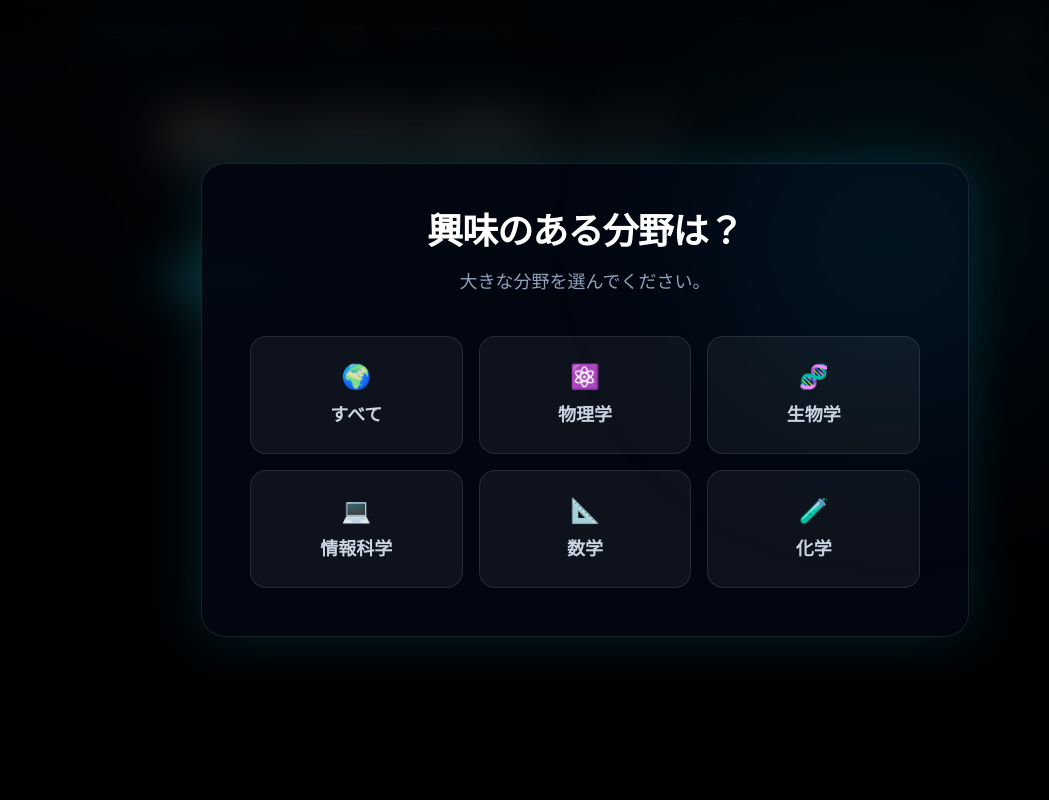
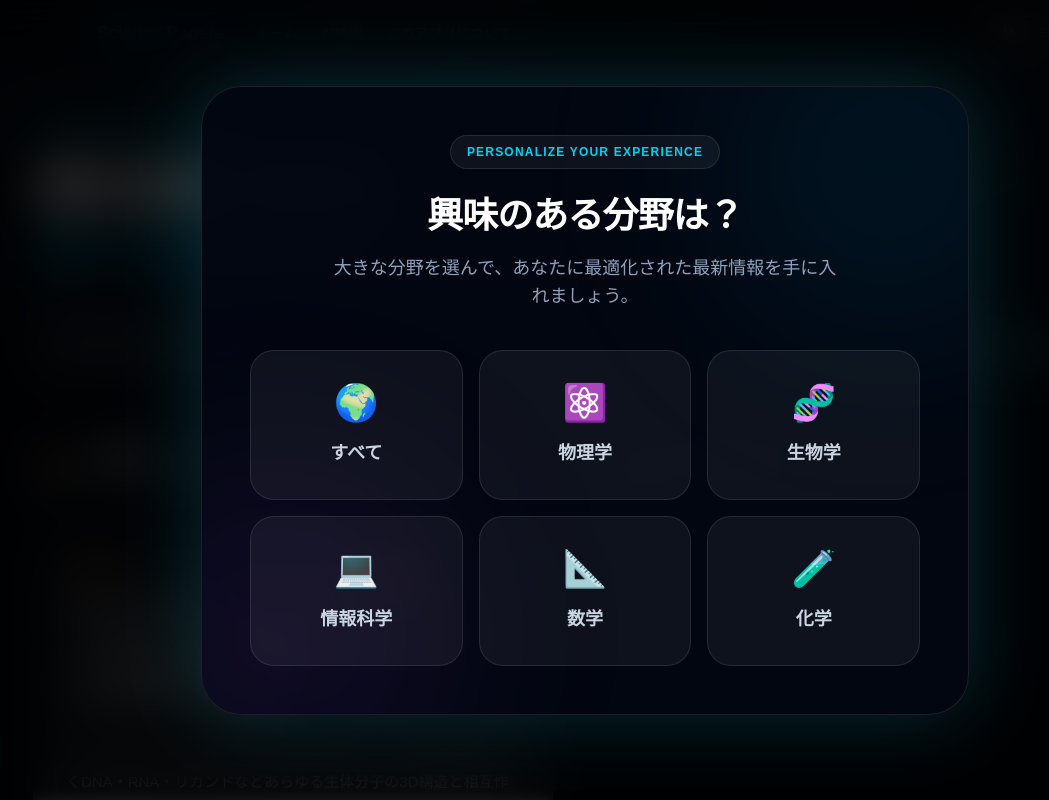
Before and after one commit to Saola103/science-app, a Next.js app: page / in a window 1280 px wide. Shown: the top 800 px of the page, without its empty margins (55-1104 px from the left). Built offline with nearby package versions, Linux system fonts and the light colour scheme.

Commit message:
Final build fix

```diff
--- a/app/page.tsx
+++ b/app/page.tsx
@@ -1,6 +1,6 @@
 "use client";
 
-import { useEffect, useState } from "react";
+import { useEffect, useState, useMemo } from "react";
 import { PaperCard, type PaperCardData } from "@/components/PaperCard";
 import { NewsCard, type NewsCardData } from "@/components/NewsCard";
 import { useLanguage } from "@/components/LanguageProvider";
@@ -64,7 +64,7 @@ const CATEGORIES = [
     }
 ];
 
-const SCIENCE_NEWS: NewsCardData[] = [
+const SCIENCE_NEWS: (NewsCardData & { tags: string[] })[] = [
     {
         id: "news-1",
         title: "Google DeepMind「AlphaFold 3」を発表 — すべての生命分子の構造・相互作用を高精度に予測可能に",
@@ -73,6 +73,7 @@ const SCIENCE_NEWS: NewsCardData[] = [
         published_at: "2024-05-08",
         summary_general: "Google DeepMindが開発したAlphaFold 3は、タンパク質だけでなくDNA・RNA・リガンドなどあらゆる生体分子の3D構造と相互作用を高精度に予測できるAIモデル。創薬や生命科学研究に革命をもたらすと期待されている。",
         summary_expert: "AlphaFold 3は、拡散ベースのアーキテクチャを採用し、タンパク質、核酸、小分子、イオン、および修飾残基を含む広範な生体分子系の構造予測を可能にした。従来のAF2と比較し、タンパク質-リガンド相互作用や核酸構造の予測精度が大幅に向上しており、物理学的なポテンシャル学習とデータ駆動型アプローチを高度に融合させている。",
+        tags: ["biology", "biochem", "ai", "computer_science"]
     },
     {
         id: "news-2",
@@ -81,7 +82,8 @@ const SCIENCE_NEWS: NewsCardData[] = [
         url: "https://www.nobelprize.org/prizes/physics/2024/",
         published_at: "2024-10-08",
         summary_general: "ジョン・ホップフィールドとジェフリー・ヒントンが受賞。ホップフィールドネットワークとボルツマンマシンという、現代の深層学習の礎となった発見が評価された。物理学賞がAI研究に与えられたのは異例。",
-        summary_expert: "John Hopfieldは、物理学におけるスピン系の統計力学を応用し、連想記憶を実現するHopfieldネットワークを提唱した。一方、Geoffrey Hintonは統計物理学のエネルギーベースモデルを拡張し、多層的な特徴抽出を可能にするBoltzmannマシンを開発。これらの研究は、現在の生成AIや深層学習の数学的・概念的基盤を形成している。",
+        summary_expert: "John Hopfieldは、物理学におけるスピン系の統計力学を応用し、連想記憶を実現するHopfieldネットワークを提唱した。一方、Geoffrey Hintonは統計物理学のエネルギーベースモデルを拡張し、多層的な特徴抽出を可能にする Boltzmannマシンを開発。これらの研究は、現在の生成AIや深層学習の数学的・概念的基盤を形成している。",
+        tags: ["physics", "ai", "computer_science"]
     },
     {
         id: "news-3",
@@ -91,7 +93,28 @@ const SCIENCE_NEWS: NewsCardData[] = [
         published_at: "2024-01-30",
         summary_general: "イーロン・マスク率いるNeuralinkが、初めて人間の脳にブレイン・コンピュータ・インターフェース（BCI）チップを埋め込むことに成功。四肢麻痺の患者が思考だけでデバイスを操作できるようになることを目指す。",
         summary_expert: "Neuralinkの「N1」インプラントは、1024個の電極を持つ極薄のリード線を運動野に埋め込み、ニューロンのスパイク電位をリアルタイムでデジタル信号に変換する。低消費電力のカスタムASICによるオンチップ処理と無線充電・通信を実現しており、高帯域幅の双方向脳コンピュータインターフェースとしての臨床的有効性が注目されている。",
+        tags: ["neuroscience", "biology", "hci"]
     },
+    {
+        id: "news-4",
+        title: "Google、量子コンピュータチップ「Willow」を発表 — エラー訂正で飛躍的性能向上",
+        source: "Google Research",
+        url: "https://blog.google/technology/research/google-willow-quantum-chip/",
+        published_at: "2024-12-09",
+        summary_general: "Googleの最新量子チップ「Willow」は、量子ビット数を増やすほどエラー率が下がるという量子誤り訂正のブレイクスルーを達成。従来のスーパーコンピュータで10の25乗年かかる計算を5分未満で実行できる。",
+        summary_expert: "GoogleのWillowチップは、サーフェスコードを用いた量子誤り訂正において、システムのサイズ拡大（スケーリング）に伴いエラー抑制能力が向上することを示す限界閾値を超えた。これにより、実用的な耐故障性量子コンピュータの実現に向けた最大の物理的障壁の一つを突破したと言える。",
+        tags: ["physics", "quantum", "computer_science"]
+    },
+    {
+        id: "news-5",
+        title: "ジェイムズ・ウェッブ宇宙望遠鏡、初期宇宙に巨大なブラックホールを発見",
+        source: "NASA",
+        url: "https://www.nasa.gov",
+        published_at: "2024-03-20",
+        summary_general: "JWSTの観測により、ビッグバンからわずか数億年後の初期宇宙に、予想を遥かに超える巨大なブラックホールが存在していたことが判明。宇宙の進化の謎を解く大きな手がかりになると期待されている。",
+        summary_expert: "JWSTのNIRSpec観測により、赤方偏移z>10の銀河において、すでに太陽質量の数百万倍から数千万倍に達する超巨大ブラックホールの存在が確認された。これは初期宇宙におけるブラックホールの「種」の急成長メカニズムに関する、従来の直接崩壊モデルや超大質量星モデルを再考させる重要な発見である。",
+        tags: ["astrophysics", "physics"]
+    }
 ];
 
 export default function Home() {
@@ -101,7 +124,6 @@ export default function Home() {
     const [error, setError] = useState("");
     const [selectedCategory, setSelectedCategory] = useState<string | null>(null);
     const [showOnboarding, setShowOnboarding] = useState(false);
-    const [activeTab, setActiveTab] = useState<"papers" | "news">("papers");
 
     const [onboardingStep, setOnboardingStep] = useState<1 | 2>(1);
     const [tempParentCategory, setTempParentCategory] = useState<string | null>(null);
@@ -123,8 +145,7 @@ export default function Home() {
             setIsLoading(true);
             setError("");
             try {
-                // Fetch papers - we might handle category filtering here if needed,
-                // but let's prioritize showing real data first.
+                // Fetch papers - prioritize showing real data
                 const data = await fetchLatestPapers(10);
                 console.log("[Home] Data received:", data?.length, "rows");
                 setPapers((data || []) as PaperCardData[]);
@@ -153,38 +174,64 @@ export default function Home() {
         setOnboardingStep(1);
     };
 
+    const clearCategory = () => {
+        localStorage.removeItem("selectedCategory");
+        setSelectedCategory(null);
+        setShowOnboarding(true);
+    };
+
+    const filteredNews = useMemo(() => {
+        if (!selectedCategory || selectedCategory === "all") return SCIENCE_NEWS;
+        return SCIENCE_NEWS.filter(news => news.tags.includes(selectedCategory) || news.tags.includes(tempParentCategory || ""));
+    }, [selectedCategory, tempParentCategory]);
+
+    const categoryLabel = useMemo(() => {
+        if (!selectedCategory || selectedCategory === "all") return t("すべて", "All Fields");
+        const found = CATEGORIES.find(c => c.id === selectedCategory);
+        if (found) return t(found.ja, found.en);
+        for (const parent of CATEGORIES) {
+            const sub = parent.sub.find(s => s.id === selectedCategory);
+            if (sub) return `${t(parent.ja, parent.en)} > ${t(sub.ja, sub.en)}`;
+        }
+        return selectedCategory;
+    }, [selectedCategory, t]);
+
     return (
-        <div className="min-h-screen text-slate-300 pb-32">
+        <div className="min-h-screen text-slate-300 pb-32 selection:bg-cyan-500/30">
             {/* Onboarding Overlay */}
             {showOnboarding && (
                 <div className="fixed inset-0 z-[100] flex items-center justify-center bg-black/80 backdrop-blur-xl p-6">
-                    <div className="w-full max-w-3xl bg-[#030712]/90 border border-white/10 rounded-3xl p-8 sm:p-12 shadow-[0_0_50px_rgba(34,211,238,0.15)] relative text-center flex flex-col items-center">
+                    <div className="w-full max-w-3xl bg-[#030712]/90 border border-white/10 rounded-[2.5rem] p-8 sm:p-12 shadow-[0_0_80px_rgba(34,211,238,0.2)] relative text-center flex flex-col items-center overflow-hidden">
                         <div className="absolute top-0 right-0 -mt-20 -mr-20 w-80 h-80 bg-cyan-500/10 blur-[100px] rounded-full pointer-events-none"></div>
+                        <div className="absolute bottom-0 left-0 -mb-20 -ml-20 w-80 h-80 bg-purple-500/10 blur-[100px] rounded-full pointer-events-none"></div>
 
                         {onboardingStep === 1 ? (
                             <>
-                                <h2 className="text-3xl sm:text-4xl font-extrabold text-white tracking-tight mb-4 relative z-10">
-                                    {t("興味のある分野は？", "What is your main interest?")}
+                                <div className="mb-6 inline-flex items-center gap-2 px-4 py-2 rounded-full border border-white/10 bg-white/5 text-xs font-bold text-cyan-400 tracking-widest uppercase">
+                                    Personalize Your Experience
+                                </div>
+                                <h2 className="text-3xl sm:text-4xl font-extrabold text-white tracking-tight mb-4 relative z-10 leading-tight">
+                                    {t("興味のある分野は？", "Discover What Matters to You")}
                                 </h2>
-                                <p className="text-slate-400 mb-10 text-lg relative z-10">
-                                    {t("大きな分野を選んでください。", "Select a broad field.")}
+                                <p className="text-slate-400 mb-10 text-lg relative z-10 max-w-lg">
+                                    {t("大きな分野を選んで、あなたに最適化された最新情報を手に入れましょう。", "Select a broad field to get personalized updates on the latest science.")}
                                 </p>
                                 <div className="grid grid-cols-2 sm:grid-cols-3 gap-4 w-full relative z-10">
                                     <button
                                         onClick={() => handleSelectParent("all")}
-                                        className="px-4 py-6 flex flex-col items-center justify-center gap-2 rounded-2xl border border-white/10 bg-white/5 hover:bg-cyan-500/10 hover:border-cyan-500/50 hover:text-cyan-400 transition-all font-semibold text-lg"
+                                        className="px-4 py-8 flex flex-col items-center justify-center gap-4 rounded-3xl border border-white/10 bg-white/5 hover:bg-cyan-500/20 hover:border-cyan-500/50 hover:text-cyan-300 transition-all group"
                                     >
-                                        <div className="text-2xl">🌍</div>
-                                        {t("すべて", "All fields")}
+                                        <div className="text-4xl transition-transform group-hover:scale-125 duration-300">🌍</div>
+                                        <div className="font-bold text-lg">{t("すべて", "All fields")}</div>
                                     </button>
                                     {CATEGORIES.map((cat) => (
                                         <button
                                             key={cat.id}
                                             onClick={() => handleSelectParent(cat.id)}
-                                            className="px-4 py-6 flex flex-col items-center justify-center gap-2 rounded-2xl border border-white/10 bg-white/5 hover:bg-cyan-500/10 hover:border-cyan-500/50 hover:text-cyan-400 transition-all font-semibold text-lg"
+                                            className="px-4 py-8 flex flex-col items-center justify-center gap-4 rounded-3xl border border-white/10 bg-white/5 hover:bg-cyan-500/20 hover:border-cyan-500/50 hover:text-cyan-300 transition-all group"
                                         >
-                                            <div className="text-2xl">{cat.icon}</div>
-                                            {t(cat.ja, cat.en)}
+                                            <div className="text-4xl transition-transform group-hover:scale-125 duration-300">{cat.icon}</div>
+                                            <div className="font-bold text-lg">{t(cat.ja, cat.en)}</div>
                                         </button>
                                     ))}
                                 </div>
@@ -193,20 +240,23 @@ export default function Home() {
                             <>
                                 <button
                                     onClick={() => setOnboardingStep(1)}
-                                    className="absolute top-8 left-8 text-slate-400 hover:text-white transition-colors"
+                                    className="absolute top-8 left-8 text-slate-400 hover:text-white transition-colors flex items-center gap-2 font-medium"
                                 >
-                                    ← {t("戻る", "Back")}
+                                    <svg xmlns="http://www.w3.org/2000/svg" fill="none" viewBox="0 0 24 24" strokeWidth={2} stroke="currentColor" className="w-5 h-5">
+                                        <path strokeLinecap="round" strokeLinejoin="round" d="M10.5 19.5L3 12m0 0l7.5-7.5M3 12h18" />
+                                    </svg>
+                                    {t("戻る", "Back")}
                                 </button>
                                 <h2 className="text-3xl sm:text-4xl font-extrabold text-white tracking-tight mb-4 relative z-10">
-                                    {t("さらに詳しく！", "More specifically!")}
+                                    {t("さらに詳しく！", "Dive Deeper")}
                                 </h2>
                                 <p className="text-slate-400 mb-10 text-lg relative z-10">
-                                    {t("より具体的なトピックを選んでください。", "Choose a more specific topic.")}
+                                    {t("より具体的なトピックを選んでください。", "Choose a more specific topic to focus on.")}
                                 </p>
                                 <div className="grid grid-cols-1 sm:grid-cols-2 gap-4 w-full max-w-2xl relative z-10">
                                     <button
                                         onClick={() => handleFinalSelect(tempParentCategory!)}
-                                        className="px-4 py-5 rounded-2xl border border-white/10 bg-white/5 hover:bg-cyan-500/10 hover:border-cyan-500/50 hover:text-cyan-400 transition-all font-semibold text-lg"
+                                        className="px-6 py-6 rounded-2xl border border-white/10 bg-white/5 hover:bg-cyan-500/20 hover:border-cyan-500/50 hover:text-cyan-300 transition-all font-bold text-xl"
                                     >
                                         {t("全体", "General")} {t(CATEGORIES.find(c => c.id === tempParentCategory)?.ja, CATEGORIES.find(c => c.id === tempParentCategory)?.en)}
                                     </button>
@@ -214,7 +264,7 @@ export default function Home() {
                                         <button
                                             key={sub.id}
                                             onClick={() => handleFinalSelect(sub.id)}
-                                            className="px-4 py-5 rounded-2xl border border-white/10 bg-white/5 hover:bg-cyan-500/10 hover:border-cyan-500/50 hover:text-cyan-400 transition-all font-semibold text-lg"
+                                            className="px-6 py-6 rounded-2xl border border-white/10 bg-white/5 hover:bg-cyan-500/20 hover:border-cyan-500/50 hover:text-cyan-300 transition-all font-bold text-xl"
                                         >
                                             {t(sub.ja, sub.en)}
                                         </button>
@@ -226,56 +276,100 @@ export default function Home() {
                 </div>
             )}
 
-            <main className="mx-auto w-full max-w-4xl px-6 pt-12">
+            <main className="mx-auto w-full max-w-6xl px-6 pt-12">
                 {/* Hero */}
-                <section className="mb-12">
-                    <h1 className="text-4xl sm:text-5xl font-extrabold tracking-tight text-white drop-shadow-md">
-                        {t("最新の科学を探求しよう", "Explore the forefront of science")}
-                    </h1>
-                    <p className="mt-4 text-xl text-slate-400 font-medium">
-                        {t("ワンクリックで科学の世界へ。", "Dive into the world of science with a single click.")}
-                    </p>
+                <section className="mb-16 flex flex-col md:flex-row md:items-end justify-between gap-8">
+                    <div className="max-w-xl">
+                        <div className="inline-flex items-center gap-2 mb-4 px-3 py-1 rounded-full border border-cyan-500/20 bg-cyan-500/10 text-[10px] font-bold text-cyan-400 tracking-widest uppercase">
+                            Science Information Platform
+                        </div>
+                        <h1 className="text-4xl sm:text-6xl font-extrabold tracking-tight text-white leading-[1.1]">
+                            {t("最前線の知を、", "Cutting-edge Science,")} <br />
+                            <span className="bg-gradient-to-r from-cyan-400 to-blue-500 bg-clip-text text-transparent">
+                                {t("すべての人に。", "For Everyone.")}
+                            </span>
+                        </h1>
+                        <p className="mt-6 text-xl text-slate-400 font-medium leading-relaxed">
+                            {t("AIが論文を要約。高校生から研究者まで、ワンクリックで最新の科学に触れられる場所。", "AI-summarized papers and news. A place where everyone from students to researchers can access the latest science.")}
+                        </p>
+                    </div>
+
+                    <div className="flex flex-col items-end gap-3">
+                        <div className="flex items-center gap-3 px-6 py-3 rounded-2xl border border-white/10 bg-white/5 backdrop-blur-md">
+                            <span className="text-xs font-bold text-slate-500 uppercase tracking-widest">{t("現在の分野", "Selected Field")}</span>
+                            <span className="px-3 py-1 rounded-lg bg-cyan-500/10 border border-cyan-500/30 text-cyan-400 font-bold text-sm">
+                                {categoryLabel}
+                            </span>
+                            <button
+                                onClick={clearCategory}
+                                className="p-1.5 rounded-lg hover:bg-white/10 text-slate-400 transition-colors"
+                                title={t("分野を変更", "Change Field")}
+                            >
+                                <svg xmlns="http://www.w3.org/2000/svg" fill="none" viewBox="0 0 24 24" strokeWidth={2} stroke="currentColor" className="w-5 h-5">
+                                    <path strokeLinecap="round" strokeLinejoin="round" d="M16.023 9.348h4.992v-.001M2.985 19.644v-4.992m0 0h4.992m-4.993 0l3.181 3.183a8.25 8.25 0 0013.803-3.7M4.031 9.865a8.25 8.25 0 0113.803-3.7l3.181 3.182m0-4.991v4.99" />
+                                </svg>
+                            </button>
+                        </div>
+                    </div>
                 </section>
 
-                {/* Tab Switcher */}
-                <div className="flex items-center gap-2 mb-8">
-                    <button
-                        onClick={() => setActiveTab("papers")}
-                        className={`px-6 py-3 rounded-full text-sm font-bold transition-all duration-300 ${activeTab === "papers"
-                            ? "bg-cyan-500 text-white shadow-[0_0_20px_rgba(34,211,238,0.3)]"
-                            : "bg-white/5 text-slate-400 border border-white/10 hover:bg-white/10 hover:text-white"
-                            }`}
-                    >
-                        📄 {t("最新の論文", "Latest Papers")}
-                    </button>
-                    <button
-                        onClick={() => setActiveTab("news")}
-                        className={`px-6 py-3 rounded-full text-sm font-bold transition-all duration-300 ${activeTab === "news"
-                            ? "bg-amber-500 text-white shadow-[0_0_20px_rgba(245,158,11,0.3)]"
-                            : "bg-white/5 text-slate-400 border border-white/10 hover:bg-white/10 hover:text-white"
-                            }`}
-                    >
-                        🔬 {t("科学ニュース", "Science News")}
-                    </button>
-                </div>
+                <div className="grid grid-cols-1 lg:grid-cols-2 gap-12 lg:gap-16">
+                    {/* News Section */}
+                    <section>
+                        <div className="flex items-center gap-4 mb-8">
+                            <div className="w-12 h-12 rounded-2xl bg-amber-500/10 border border-amber-500/30 flex items-center justify-center text-2xl shadow-[0_0_20px_rgba(245,158,11,0.15)]">
+                                🔬
+                            </div>
+                            <div>
+                                <h2 className="text-2xl font-bold text-white tracking-tight">{t("最新ニュース", "Science News")}</h2>
+                                <p className="text-sm text-slate-500 font-medium">{t("世界を揺るがす大きな発見", "Big discoveries shaking the world")}</p>
+                            </div>
+                        </div>
 
-                {/* Content */}
-                {activeTab === "papers" ? (
-                    <>
+                        <div className="flex flex-col gap-6">
+                            {filteredNews.length === 0 ? (
+                                <div className="py-20 text-center text-slate-500 bg-white/5 rounded-3xl border border-white/5 border-dashed">
+                                    {t("該当するニュースがありません。", "No news found for this field.")}
+                                </div>
+                            ) : (
+                                filteredNews.map((news) => (
+                                    <NewsCard key={news.id} news={news} />
+                                ))
+                            )}
+                        </div>
+                    </section>
+
+                    {/* Papers Section */}
+                    <section>
+                        <div className="flex items-center gap-4 mb-8">
+                            <div className="w-12 h-12 rounded-2xl bg-cyan-500/10 border border-cyan-500/30 flex items-center justify-center text-2xl shadow-[0_0_20px_rgba(34,211,238,0.15)]">
+                                📄
+                            </div>
+                            <div>
+                                <h2 className="text-2xl font-bold text-white tracking-tight">{t("最新の論文", "Research Papers")}</h2>
+                                <p className="text-sm text-slate-500 font-medium">{t("学術界の最新動向をチェック", "Latest trends in academia")}</p>
+                            </div>
+                        </div>
+
                         {error && (
-                            <div className="rounded-2xl border border-red-500/30 bg-red-500/10 p-6 text-sm text-red-400 mb-6">
+                            <div className="rounded-2xl border border-red-500/30 bg-red-500/10 p-6 text-sm text-red-100 mb-6 flex gap-3">
+                                <svg xmlns="http://www.w3.org/2000/svg" fill="none" viewBox="0 0 24 24" strokeWidth={2} stroke="currentColor" className="w-5 h-5 text-red-400 shrink-0">
+                                    <path strokeLinecap="round" strokeLinejoin="round" d="M12 9v3.75m9-.75a9 9 0 11-18 0 9 9 0 0118 0zm-9 3.75h.008v.008H12v-.008z" />
+                                </svg>
                                 {error}
                             </div>
                         )}
+
                         {isLoading ? (
-                            <div className="flex justify-center py-24">
+                            <div className="flex flex-col items-center justify-center py-24 gap-6">
                                 <div className="relative">
-                                    <div className="w-12 h-12 rounded-full absolute border-4 border-slate-700"></div>
-                                    <div className="w-12 h-12 rounded-full animate-spin absolute border-4 border-cyan-500 border-t-transparent"></div>
+                                    <div className="w-14 h-14 rounded-full absolute border-4 border-slate-800"></div>
+                                    <div className="w-14 h-14 rounded-full animate-spin absolute border-4 border-cyan-500 border-t-transparent shadow-[0_0_15px_rgba(34,211,238,0.4)]"></div>
                                 </div>
+                                <p className="text-sm font-bold text-slate-500 uppercase tracking-widest animate-pulse">{t("論文をロード中...", "Loading Papers...")}</p>
                             </div>
                         ) : papers.length === 0 ? (
-                            <div className="py-24 text-center text-slate-500 bg-white/5 rounded-3xl border border-white/5">
+                            <div className="py-20 text-center text-slate-500 bg-white/5 rounded-3xl border border-white/5 border-dashed">
                                 {t("論文データがありません。", "No papers found.")}
                             </div>
                         ) : (
@@ -285,14 +379,8 @@ export default function Home() {
                                 ))}
                             </div>
                         )}
-                    </>
-                ) : (
-                    <div className="flex flex-col gap-6">
-                        {SCIENCE_NEWS.map((news) => (
-                            <NewsCard key={news.id} news={news} />
-                        ))}
-                    </div>
-                )}
+                    </section>
+                </div>
             </main>
         </div>
     );
```
